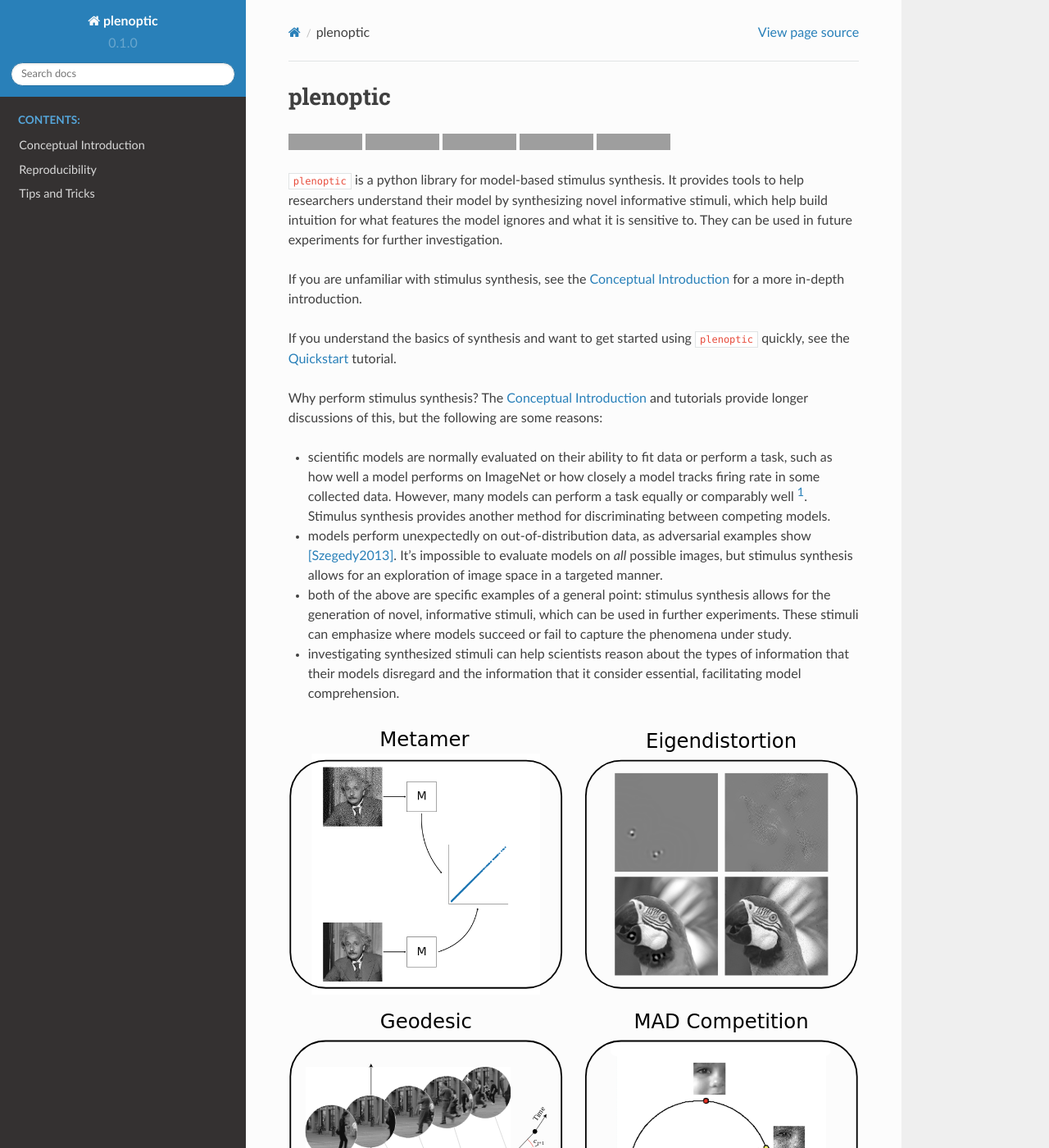
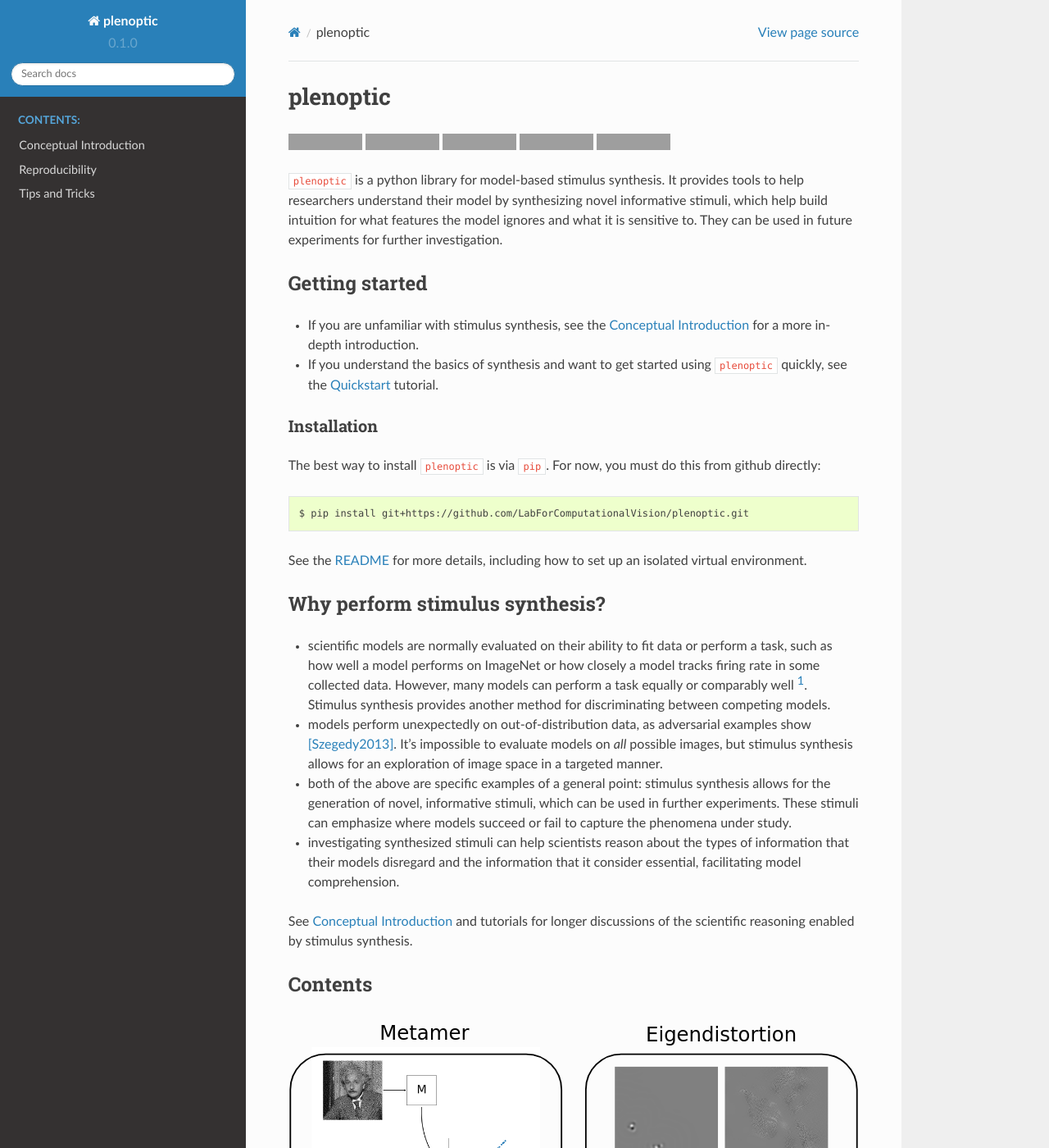
Before and after one commit to plenoptic-org/plenoptic, a Sphinx documentation site: the page built from docs/index.rst, in a window 1280 px wide and 1400 px high. Shown: the whole window at 82% size. Built offline with Sphinx 7.4.7 and the Read the Docs theme 2.0.0, drawn with Linux system fonts in a browser that asks for light colours; pages that are not in the unit, such as notebooks, are missing from menus; the version number is read from the project's files by our own code; grey boxes are pictures that could not be loaded.

Commit message:
some restructuring of index

```diff
--- a/docs/index.rst
+++ b/docs/index.rst
@@ -28,15 +28,31 @@ informative stimuli, which help build intuition for what features the model
 ignores and what it is sensitive to. They can be used in future experiments for
 further investigation.
 
-If you are unfamiliar with stimulus synthesis, see the :ref:`conceptual-intro`
-for a more in-depth introduction.
+Getting started
+---------------
 
-If you understand the basics of synthesis and want to get started using
-``plenoptic`` quickly, see the `Quickstart <tutorials/00_quickstart.html>`_
-tutorial.
+- If you are unfamiliar with stimulus synthesis, see the :ref:`conceptual-intro`
+  for a more in-depth introduction.
+- If you understand the basics of synthesis and want to get started using
+  ``plenoptic`` quickly, see the `Quickstart <tutorials/00_quickstart.html>`_
+  tutorial.
 
-Why perform stimulus synthesis? The :ref:`conceptual-intro` and tutorials
-provide longer discussions of this, but the following are some reasons:
+Installation
+^^^^^^^^^^^^
+
+.. highlight:: bash
+
+The best way to install ``plenoptic`` is via ``pip``. For now, you must do this
+from github directly::
+
+$ pip install git+https://github.com/LabForComputationalVision/plenoptic.git
+
+See the `README
+<https://github.com/LabForComputationalVision/plenoptic/#setup>`_ for more
+details, including how to set up an isolated virtual environment.
+
+Why perform stimulus synthesis?
+-------------------------------
 
 - scientific models are normally evaluated on their ability to fit data or
   perform a task, such as how well a model performs on ImageNet or how closely a
@@ -55,11 +71,17 @@ provide longer discussions of this, but the following are some reasons:
   of information that their models disregard and the information that it
   consider essential, facilitating model comprehension.
 
+See :ref:`conceptual-intro` and tutorials for longer discussions of the
+scientific reasoning enabled by stimulus synthesis.
+
+.. _package-contents:
+Contents
+--------
+
 .. figure:: images/example_synth.svg
    :figwidth: 100%
    :alt: The four synthesis methods included in plenoptic
 
-.. _package-contents:
 ``plenoptic`` includes the following synthesis methods:
 
 - `Metamers <tutorials/06_Metamer.html>`_: given a model and a reference image,
```
